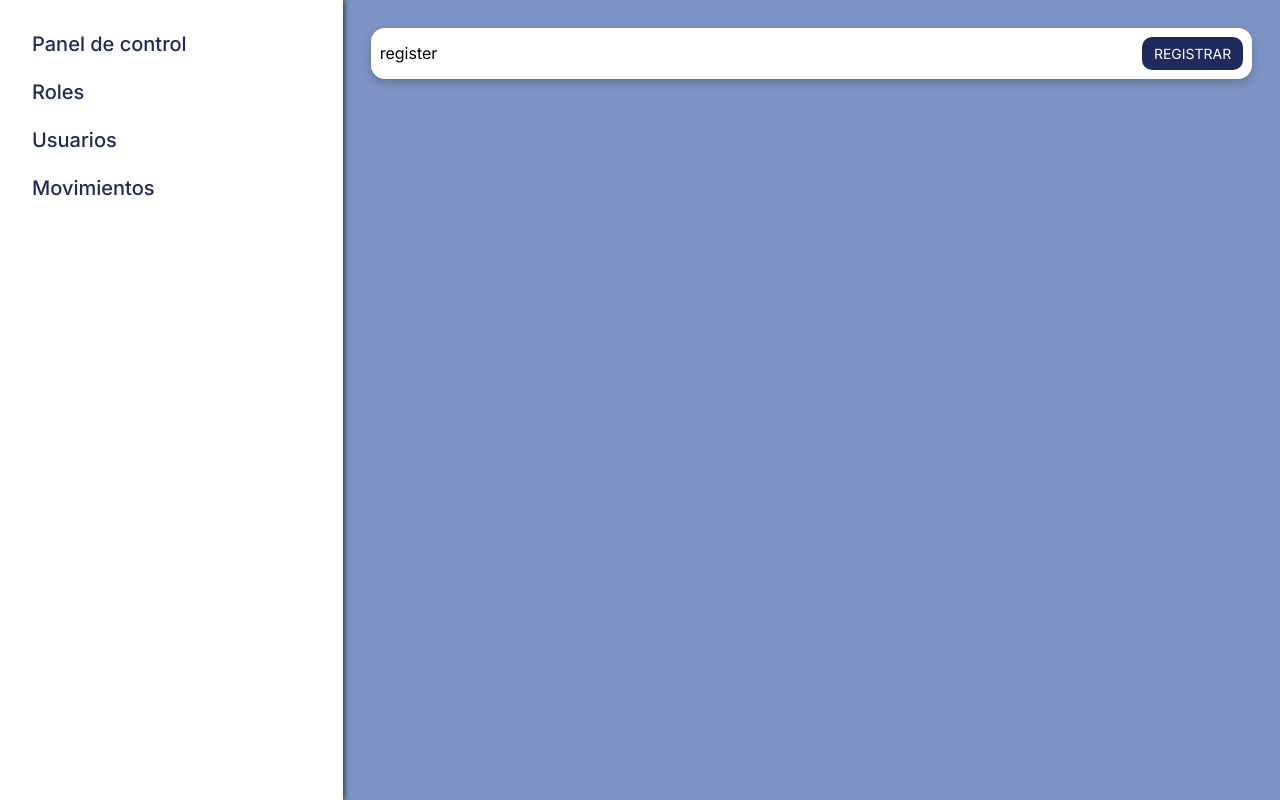
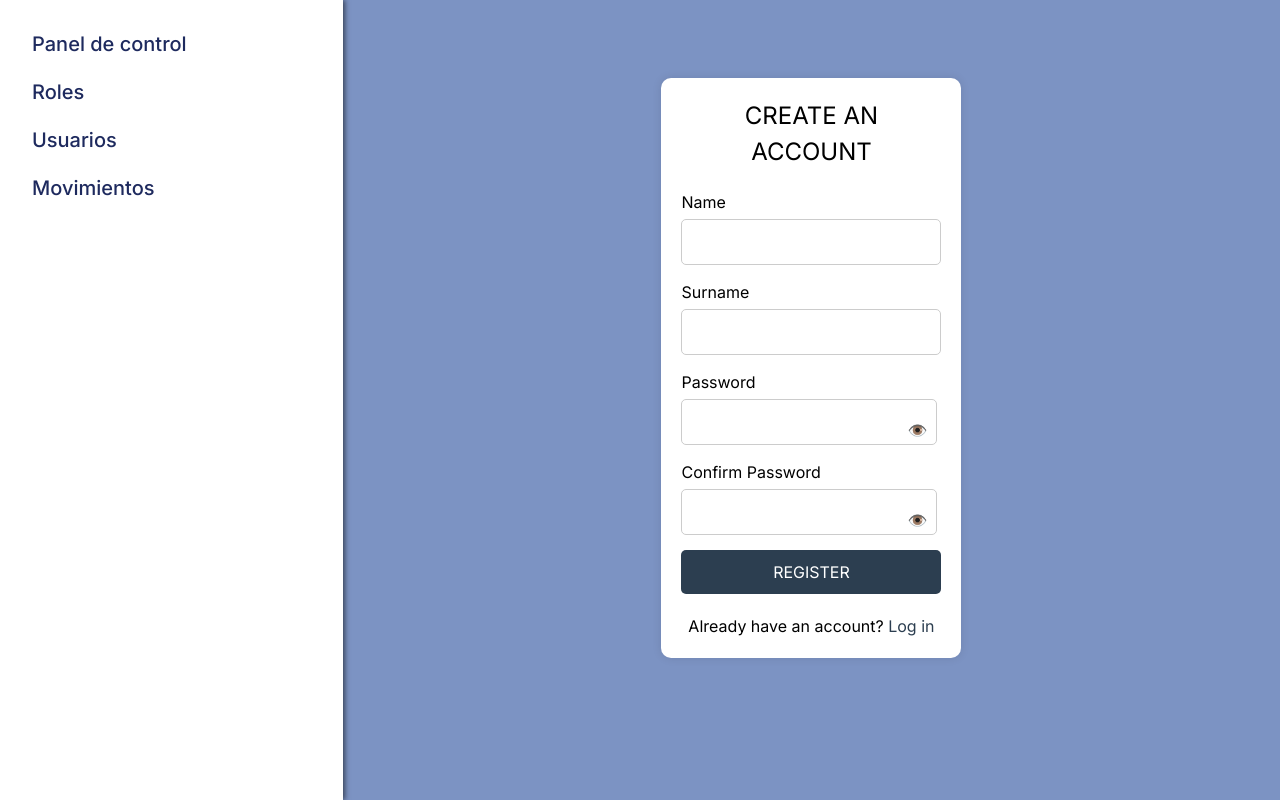
Before and after one commit to RaulBecerraB/TechShare-FrontEnd, a Next.js app: page /admin/register in a window 1280 px wide. Built offline with nearby package versions, Linux system fonts and the light colour scheme.

Commit message:
feat(register): add base HTML and toggle function for password visibility
    - Added base HTML content to the register page
    - Implemented a function to toggle the visibility of password inputs

```diff
--- a/src/app/admin/register/page.tsx
+++ b/src/app/admin/register/page.tsx
@@ -3,8 +3,19 @@ import Image from "next/image";
 import { useEffect, useState } from "react";
 import Button from "@/components/AdminCrud/PrimaryButton";
 import '@/styles/containers.css'
+import '@/styles/form.css'
 
 export default function register() {
+    const [passwordVisible, setPasswordVisible] = useState(false);
+    const [confirmPasswordVisible, setConfirmPasswordVisible] = useState(false);
+
+    const togglePasswordVisibility = (type: any) => {
+        if (type === 'password') {
+            setPasswordVisible(!passwordVisible);
+        } else {
+            setConfirmPasswordVisible(!confirmPasswordVisible);
+        }
+    };
 
     const handleRegister = () => {
         const requestOptions = {
@@ -25,9 +36,50 @@ export default function register() {
             .catch(error => console.error('Error:', error));
     };
     return (
-        <div className="white-container">
-            <h1>register</h1>
-            <Button buttonFunction={handleRegister} buttonLabel="REGISTRAR"></Button>
+        <div className="form-container">
+            <h1>CREATE AN ACCOUNT</h1>
+            <form>
+                <label htmlFor="name">Name</label>
+                <input type="text" id="name" name="name" required />
+
+                <label htmlFor="surname">Surname</label>
+                <input type="text" id="surname" name="surname" required />
+
+                <label htmlFor="password">Password</label>
+                <div className="password-container">
+                    <input
+                        type={passwordVisible ? "text" : "password"}
+                        id="password"
+                        name="password"
+                        required
+                    />
+                    <span
+                        className="toggle-password"
+                        onClick={() => togglePasswordVisibility('password')}
+                    >
+                        👁️
+                    </span>
+                </div>
+
+                <label htmlFor="confirmPassword">Confirm Password</label>
+                <div className="password-container">
+                    <input
+                        type={confirmPasswordVisible ? "text" : "password"}
+                        id="confirmPassword"
+                        name="confirmPassword"
+                        required
+                    />
+                    <span
+                        className="toggle-password"
+                        onClick={() => togglePasswordVisibility('confirmPassword')}
+                    >
+                        👁️
+                    </span>
+                </div>
+
+                <button type="submit">REGISTER</button>
+            </form>
+            <p>Already have an account? <a href="#">Log in</a></p>
         </div>
-    );
+    )
 }
--- /dev/null
+++ b/src/styles/form.css
@@ -0,0 +1,69 @@
+.form-container {
+    background-color: white;
+    padding: 20px;
+    border-radius: 10px;
+    box-shadow: 0 0 10px rgba(0, 0, 0, 0.1);
+    width: 300px;
+    text-align: center;
+    margin: auto;
+    margin-top: 50px;
+}
+
+h1 {
+    font-size: 24px;
+    margin-bottom: 20px;
+}
+
+form {
+    display: flex;
+    flex-direction: column;
+}
+
+label {
+    margin-bottom: 5px;
+    text-align: left;
+}
+
+input[type="text"],
+input[type="password"] {
+    padding: 10px;
+    margin-bottom: 15px;
+    border: 1px solid #ccc;
+    border-radius: 5px;
+}
+
+.password-container {
+    display: flex;
+    align-items: center;
+}
+
+.toggle-password {
+    cursor: pointer;
+    margin-left: -30px;
+}
+
+button {
+    padding: 10px;
+    background-color: #2c3e50;
+    color: white;
+    border: none;
+    border-radius: 5px;
+    cursor: pointer;
+}
+
+button:hover {
+    background-color: #34495e;
+}
+
+p {
+    margin-top: 20px;
+}
+
+a {
+    color: #2c3e50;
+    text-decoration: none;
+}
+
+a:hover {
+    text-decoration: underline;
+}
```
